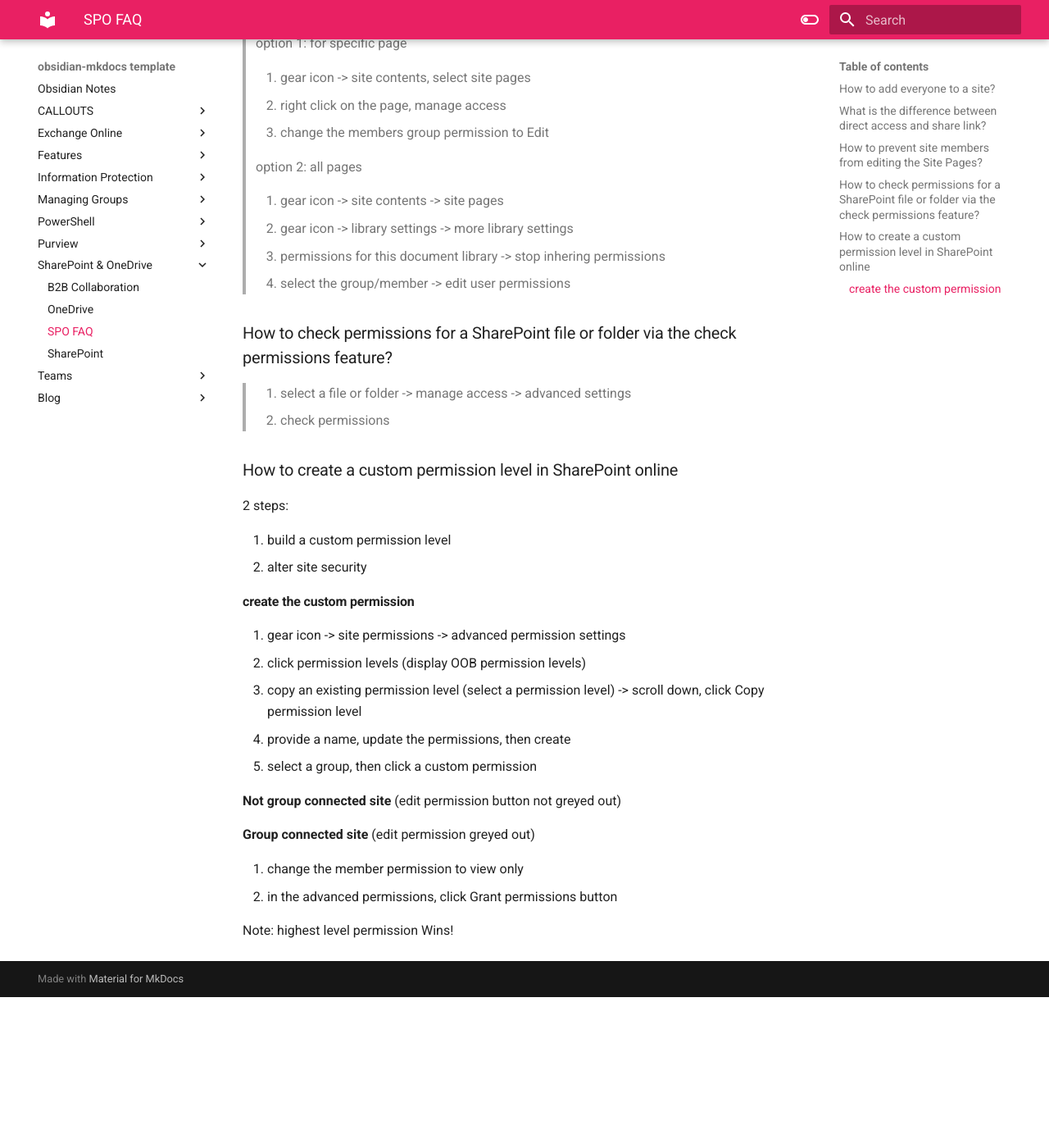
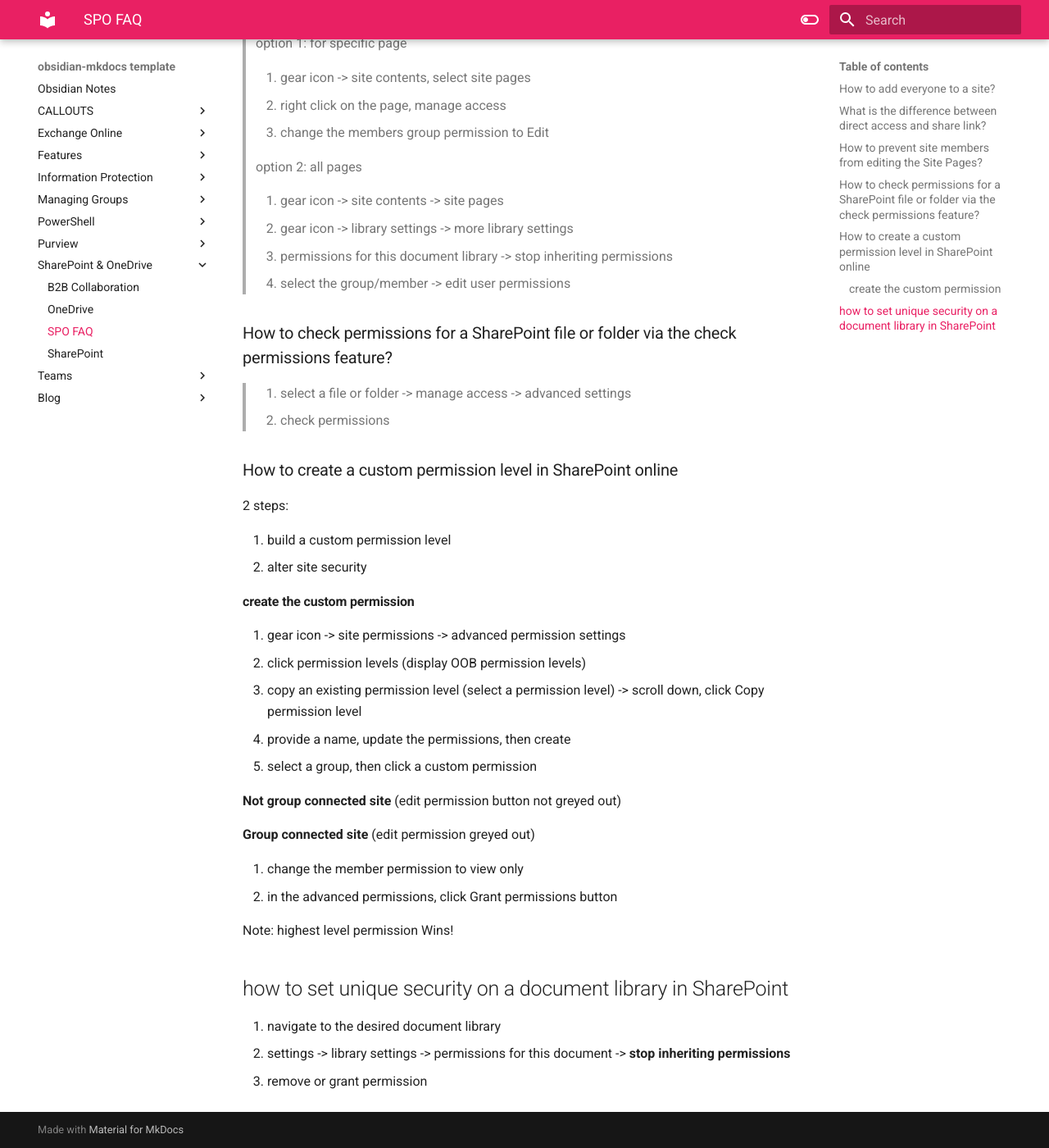
Before and after one commit to loujomer/toyee, an MkDocs documentation site: the page built from docs/SharePoint & OneDrive/SPO FAQ.md, in a window 1280 px wide and 1400 px high, scrolled down 418 px. Shown: the whole window at 82% size. Built offline with MkDocs 1.6.1 and Material for MkDocs 9.7.7, drawn with Linux system fonts in a browser that asks for light colours; before the commit the page ends 1634 px from its top, so only the background shows below that.

Commit message:
Update SPO FAQ.md

```diff
--- a/docs/SharePoint & OneDrive/SPO FAQ.md
+++ b/docs/SharePoint & OneDrive/SPO FAQ.md
@@ -17,7 +17,7 @@
 >
 > 1. gear icon -> site contents -> site pages
 > 2. gear icon -> library settings -> more library settings
-> 3. permissions for this document library -> stop inhering permissions
+> 3. permissions for this document library -> stop inheriting permissions
 > 4. select the group/member -> edit user permissions
 
 
@@ -52,3 +52,10 @@
 2. in the advanced permissions, click Grant permissions button
 
 Note: highest level permission Wins!
+
+
+## how to set unique security on a document library in SharePoint
+
+1. navigate to the desired document library
+2. settings -> library settings -> permissions for this document -> **stop inheriting permissions**
+3. remove or grant permission
```
